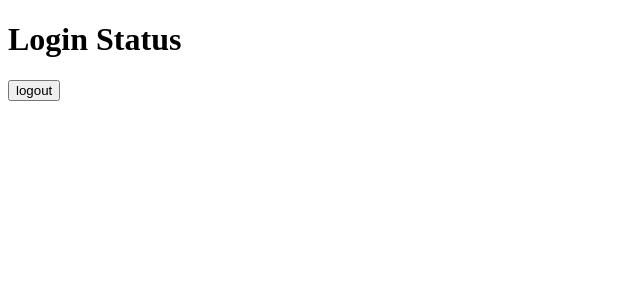
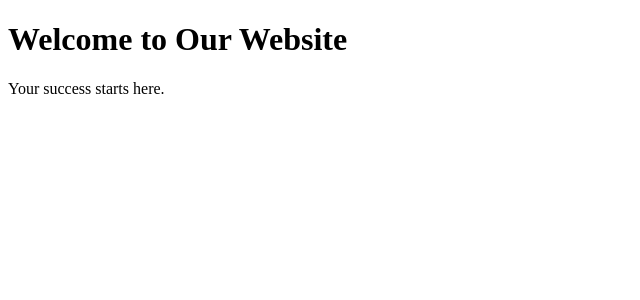
Before and after one commit to masum0191/react-practice-, a React (Vite) app: page / in a window 1280 px wide. Shown: the top 300 px of the page, without its empty margins (0-640 px from the left). Built offline with nearby package versions, Linux system fonts and the light colour scheme.

Commit message:
simple data passing props

```diff
--- a/src/App.jsx
+++ b/src/App.jsx
@@ -1,18 +1,9 @@
-
+import Hero from "./component/Hero";
 
 const App = () => {
-  let status = true;
   return (
     <div>
-      <h1>Login Status</h1>
-      {(()=>{
-        if (status ==true){
-        return <button>logout</button>
-        }else{
-          return <button>login</button>
-        }
-
-      })()}
+     <Hero  title="Welcome to Our Website"  description="Your success starts here." />
     </div>
 
   );
--- a/src/component/Hero.jsx
+++ b/src/component/Hero.jsx
@@ -1,10 +1,9 @@
 
-const Hero = () => {
+const Hero = (props) => {
     return (
         <div>
-            <h1>Welcome to Our Website</h1>
-            <p>Your success starts here.</p>
-            <img src="https://picsum.photos/200/300" alt="" />
+            <h1>{props.title}</h1>
+            <p>{props.description}</p>
         </div>
     );
 };
```
